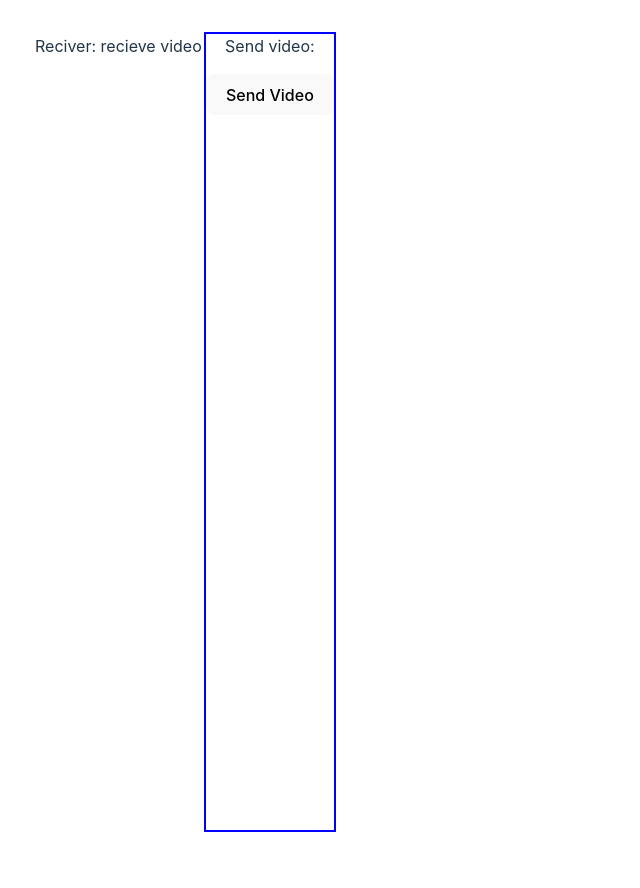
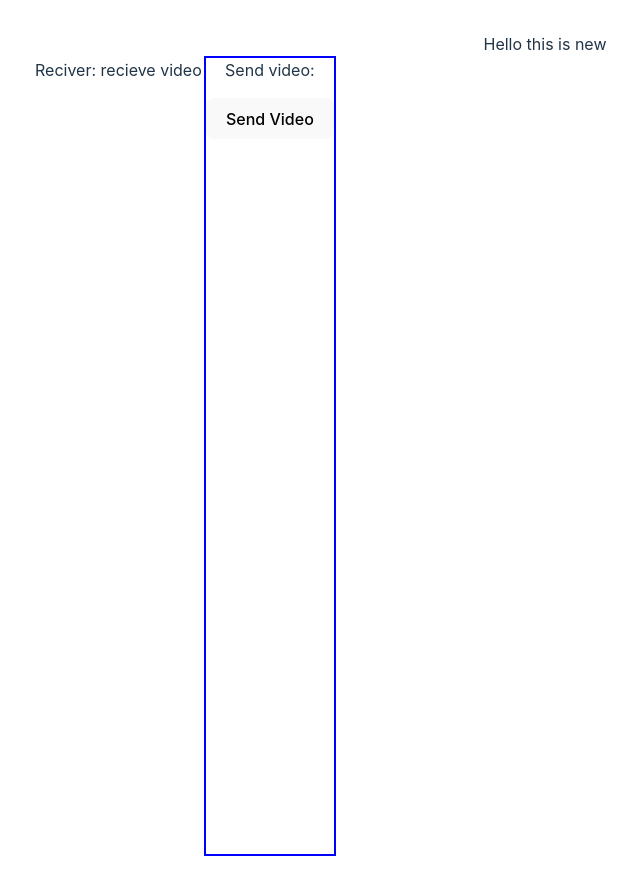
Before and after one commit to anuragmerndev/webrtc-practice, a React (Vite) app in the folder frontend/: page /reciever in a window 1280 px wide. Shown: the whole page, without its empty margins (95-735 px from the left). Before the commit the page ends 864 px from the top, so only its background shows below. Built offline with nearby package versions, Linux system fonts and the light colour scheme; no server answers.

Commit message:
fixing issue on the deployment

```diff
--- a/frontend/src/App.tsx
+++ b/frontend/src/App.tsx
@@ -6,6 +6,7 @@ import { Receiver } from "./components/Receiver";
 function App() {
   return (
     <BrowserRouter>
+    Hello this is new
       <Routes>
         <Route path="/reciever" element={<Receiver />} />
         <Route path="/sender" element={<Sender />} />
```
Also changed, not shown: frontend/src/main.tsx (line endings or trailing spaces).
